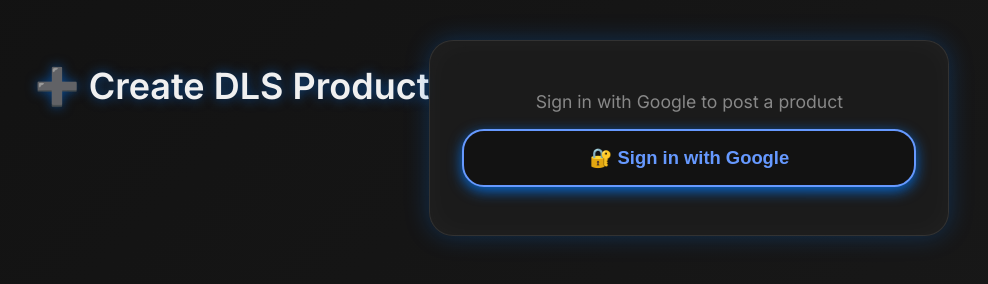
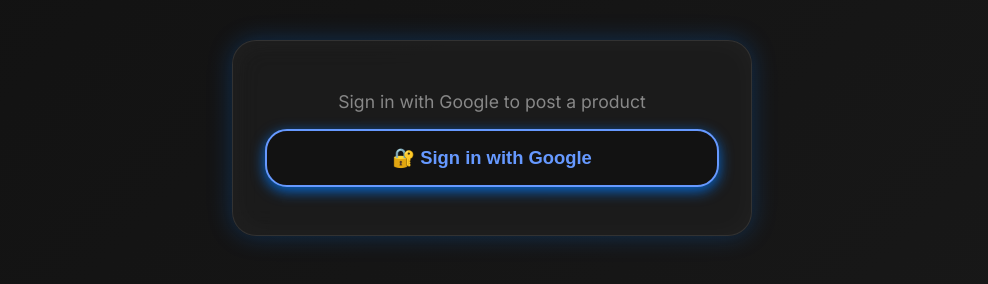
Before and after one commit to Franknkiwani/Buyelott, a plain HTML site: page sellaccounts/index.html in a window 1280 px wide. Shown: the whole page, without its empty margins (148-1136 px from the left). Drawn offline with Linux system fonts and the light colour scheme; no server answers.

Commit message:
Update index.html

```diff
--- a/sellaccounts/index.html
+++ b/sellaccounts/index.html
@@ -227,7 +227,7 @@
   </style>
 </head>
 <body>
-  <h1>➕ Create DLS Product</h1>
+
 
   <div id="loginContainer" class="show">
     <p style="font-size:1.1rem; color:#888; user-select:none;">Sign in with Google to post a product</p>
```
